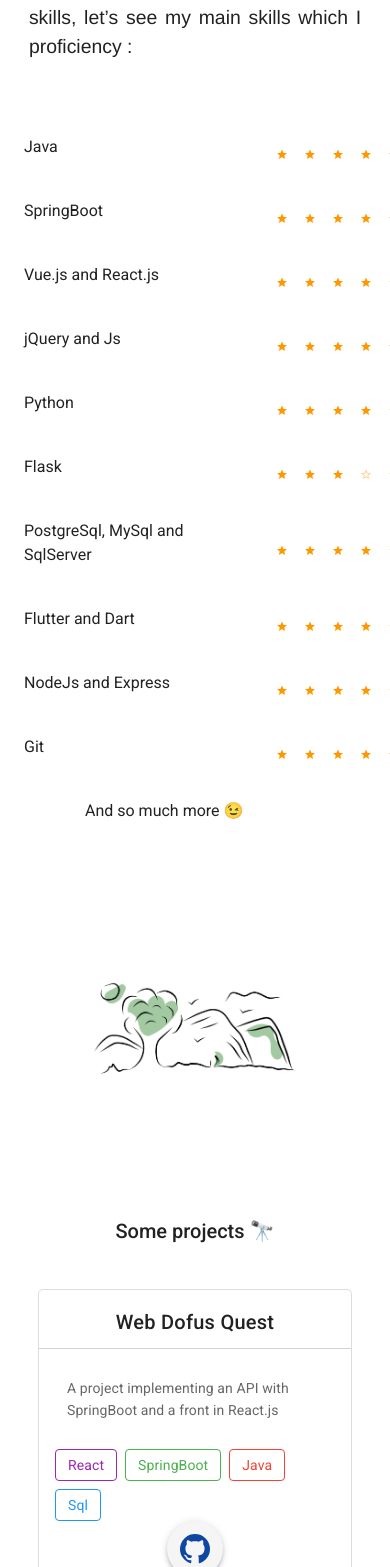
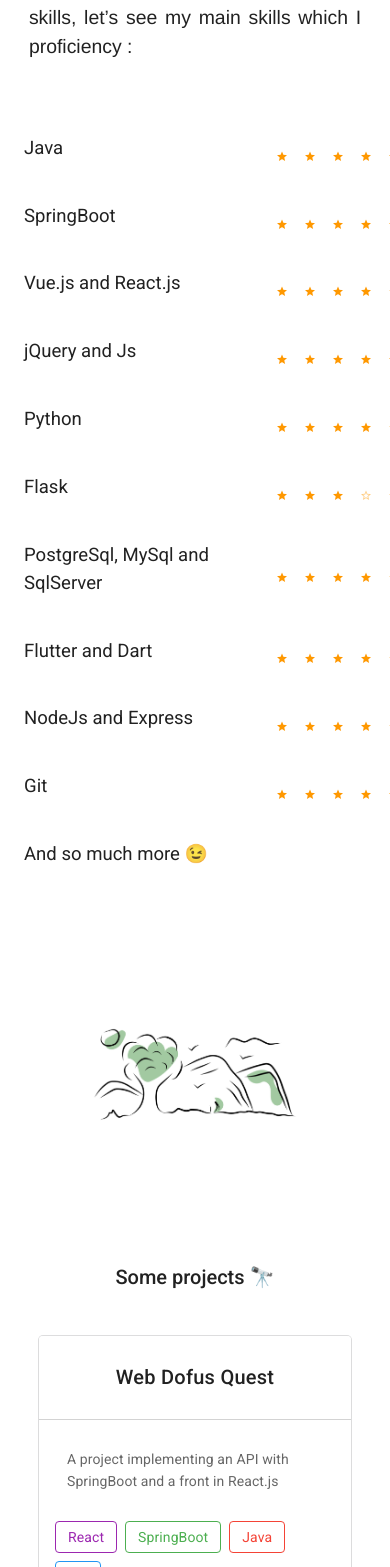
Before and after one commit to Barbary-Theo/Perso-hi-mate, a Vue app: page / in a window 390 px wide. Shown: the part 3481-5048 px from the top of the page. Built offline with nearby package versions, Linux system fonts and the light colour scheme.

Commit message:
(automatic commit by a script) fix for responsivity

```diff
--- a/src/components/HiMate.vue
+++ b/src/components/HiMate.vue
@@ -163,7 +163,7 @@
                 <v-rating class="col-4" half-increments background-color="orange lighten-3" color="orange" value="5" readonly x-small></v-rating>
               </div>
               <div class="skill-container">
-                <p class="col-8 li-rating">And so much more 😉</p>
+                <p class="col-12 li-rating" style="text-align: left !important;">And so much more 😉</p>
               </div>
 
             </div>
@@ -507,12 +507,26 @@
 }
 
 
-.rating-container {
-  display: flex;
-  flex-direction: column;
-  justify-content: space-around !important;
+@media only screen and (min-width: 800px) {
+
+  .rating-container {
+    display: flex;
+    flex-direction: column;
+    justify-content: space-around !important;
+  }
+
 }
 
+@media only screen and (max-width: 800px) {
+
+  .rating-container {
+    display: flex;
+    flex-direction: column;
+    justify-content: space-around !important;
+    font-size: 2.2vh;
+  }
+
+}
 
 a {
   text-decoration: none;
--- a/src/components/MeBar.vue
+++ b/src/components/MeBar.vue
@@ -120,7 +120,6 @@
 .bar {
   position: fixed;
   top: 3vh;
-  left: 3vh;
   z-index: 100;
   opacity: 1;
   transition: opacity .3s;
--- a/src/components/Projects.vue
+++ b/src/components/Projects.vue
@@ -12,7 +12,7 @@
       <div class="row" style="display: flex; flex-direction: row; justify-content: space-around;">
 
         <v-card color="white" class="card-project width">
-          <div style="height: 20%; width: 100%; display: flex; text-align: center; justify-content: center; border-bottom: 1px solid lightgrey">
+          <div class="card-title">
             <v-card-title>Web Dofus Quest</v-card-title>
           </div>
 
@@ -33,7 +33,7 @@
         </v-card>
 
         <v-card color="white" class="card-project width">
-          <div style="height: 20%; width: 100%; display: flex; text-align: center; justify-content: center; border-bottom: 1px solid lightgrey">
+          <div class="card-title">
             <v-card-title>Project "Gone"</v-card-title>
           </div>
 
@@ -53,7 +53,7 @@
         </v-card>
 
         <v-card color="white" class="card-project width">
-          <div style="height: 20%; width: 100%; display: flex; text-align: center; justify-content: center; border-bottom: 1px solid lightgrey">
+          <div class="card-title">
             <v-card-title> AI for Othello</v-card-title>
           </div>
 
@@ -73,7 +73,7 @@
         </v-card>
 
         <v-card color="white" class="card-project width">
-          <div style="height: 20%; width: 100%; display: flex; text-align: center; justify-content: center; border-bottom: 1px solid lightgrey">
+          <div class="card-title">
             <v-card-title> System and secured prog</v-card-title>
           </div>
 
@@ -93,7 +93,7 @@
         </v-card>
 
         <v-card color="white" class="card-project width">
-          <div style="height: 20%; width: 100%; display: flex; text-align: center; justify-content: center; border-bottom: 1px solid lightgrey">
+          <div class="card-title">
             <v-card-title> PorteFolio</v-card-title>
           </div>
 
@@ -113,7 +113,7 @@
         </v-card>
 
         <v-card color="white" class="card-project width">
-          <div style="height: 20%; width: 100%; display: flex; text-align: center; justify-content: center; border-bottom: 1px solid lightgrey">
+          <div class="card-title">
             <v-card-title> GPS simulation </v-card-title>
           </div>
 
@@ -133,7 +133,7 @@
 
 
         <v-card color="white" class="card-project width">
-          <div style="height: 20%; width: 100%; display: flex; text-align: center; justify-content: center; border-bottom: 1px solid lightgrey">
+          <div class="card-title">
             <v-card-title> Cartographers game </v-card-title>
           </div>
 
@@ -152,7 +152,7 @@
         </v-card>
 
         <v-card color="white" class="card-project width">
-          <div style="height: 20%; width: 100%; display: flex; text-align: center; justify-content: center; border-bottom: 1px solid lightgrey">
+          <div class="card-title">
             <v-card-title> Pseudo compiler </v-card-title>
           </div>
 
@@ -173,7 +173,7 @@
 
 
         <v-card color="white" class="card-project width">
-          <div style="height: 20%; width: 100%; display: flex; text-align: center; justify-content: center; border-bottom: 1px solid lightgrey">
+          <div class="card-title">
             <v-card-title> 3D modelization </v-card-title>
           </div>
 
@@ -396,7 +396,7 @@
 }
 
 .btn-github {
-  position: absolute;
+  position: relative;
   left: 0;
   right: 0;
   bottom: 1vh;
@@ -435,4 +435,14 @@
   margin-top: 15vh !important;
 }
 
+.card-title {
+  min-height: 10vh;
+  height: fit-content;
+  width: 100%;
+  display: flex;
+  text-align: center;
+  justify-content: center;
+  border-bottom: 1px solid lightgrey
+}
+
 </style>
```
